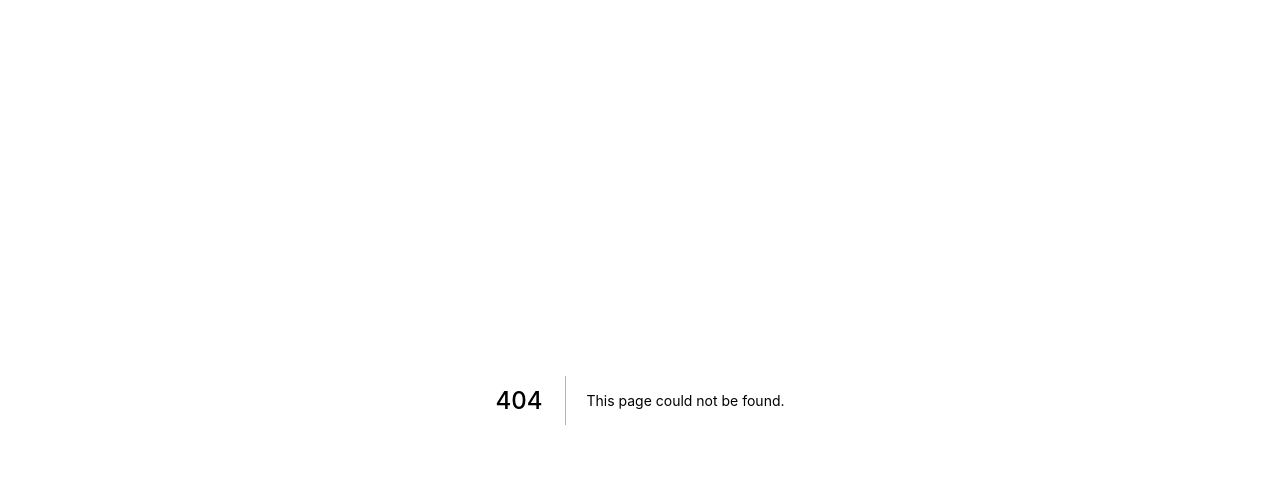
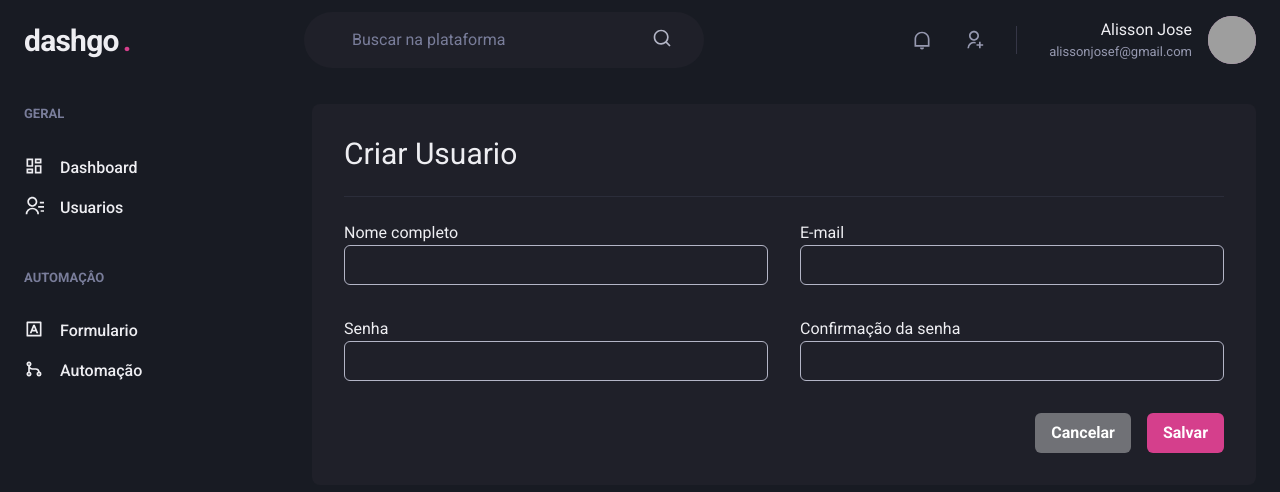
Before and after one commit to alissonjosef/dashgo, a Next.js app: page /users/create in a window 1280 px wide. Before the commit this address had no page. Shown: the top 492 px of the page. Built offline with nearby package versions, Linux system fonts and the light colour scheme; grey boxes are pictures that could not be loaded.

Commit message:
[feat/03] feat: page create

```diff
--- a/src/pages/dashboard.tsx
+++ b/src/pages/dashboard.tsx
@@ -1,7 +1,7 @@
 import { Box, Flex, SimpleGrid, Text, theme } from "@chakra-ui/react";
 import dynamic from "next/dynamic";
-import Header from "../components/Form/Header";
-import { Sidebar } from "../components/Form/Sidebar";
+import Header from "../components/Header";
+import { Sidebar } from "../components/Sidebar";
 
 const Chart = dynamic(() => import("react-apexcharts"), {
   ssr: false,
--- /dev/null
+++ b/src/pages/users/create.tsx
@@ -0,0 +1,71 @@
+import {
+  Box,
+  Button,
+  Divider,
+  Flex,
+  Heading,
+  HStack,
+  Input,
+  SimpleGrid,
+  VStack,
+  Text,
+} from "@chakra-ui/react";
+import Header from "../../components/Header";
+import { Sidebar } from "../../components/Sidebar";
+
+export default function CreateUser() {
+  return (
+    <Box>
+      <Header />
+
+      <Flex w="100%" my="6" maxWidth={1480} mx="auto" px="6">
+        <Sidebar />
+
+        <Box flex="1" borderRadius={8} bg="gray.800" p="8">
+          <Heading size="lg" fontWeight="normal">
+            Criar Usuario
+          </Heading>
+
+          <Divider my="6" borderColor="gray.700" />
+
+          <VStack spacing="8">
+            <SimpleGrid minChildWidth="240px" spacing="8" w="100%">
+              <Box>
+                <Text>Nome completo</Text>
+                <Input name="name" label="Nome completo" />
+              </Box>
+
+              <Box>
+                <Text>E-mail</Text>
+                <Input name="email" type="email" label="E-mail" />
+              </Box>
+            </SimpleGrid>
+
+            <SimpleGrid minChildWidth="240px" spacing="8" w="100%">
+                <Box>
+                <Text>Senha</Text>
+              <Input name="password" type="password" label="Senha" />
+                </Box>
+
+                <Box>
+                <Text>Confirmação da senha</Text>
+              <Input
+                name="password_confirmation"
+                type="password"
+                label="Confimação da senha"
+              />
+                </Box>
+            </SimpleGrid>
+          </VStack>
+
+          <Flex mt="8" justify="flex-end">
+            <HStack spacing="4">
+              <Button colorScheme="whiteAlpha">Cancelar</Button>
+              <Button colorScheme="pink">Salvar</Button>
+            </HStack>
+          </Flex>
+        </Box>
+      </Flex>
+    </Box>
+  );
+}
--- a/src/pages/users/index.tsx
+++ b/src/pages/users/index.tsx
@@ -14,8 +14,8 @@
   Text,
 } from "@chakra-ui/react";
 import { RiAddLine, RiPencilLine } from "react-icons/ri";
-import Header from "../../components/Form/Header";
-import { Sidebar } from "../../components/Form/Sidebar";
+import Header from "../../components/Header";
+import { Sidebar } from "../../components/Sidebar";
 import { Paginations } from "../../components/Pagination";
 
 export default function UserList() {
```
Also changed, not shown: src/components/Header.tsx (renamed from src/components/Form/Header.tsx), src/components/Sidebar.tsx (renamed from src/components/Form/Sidebar.tsx).
